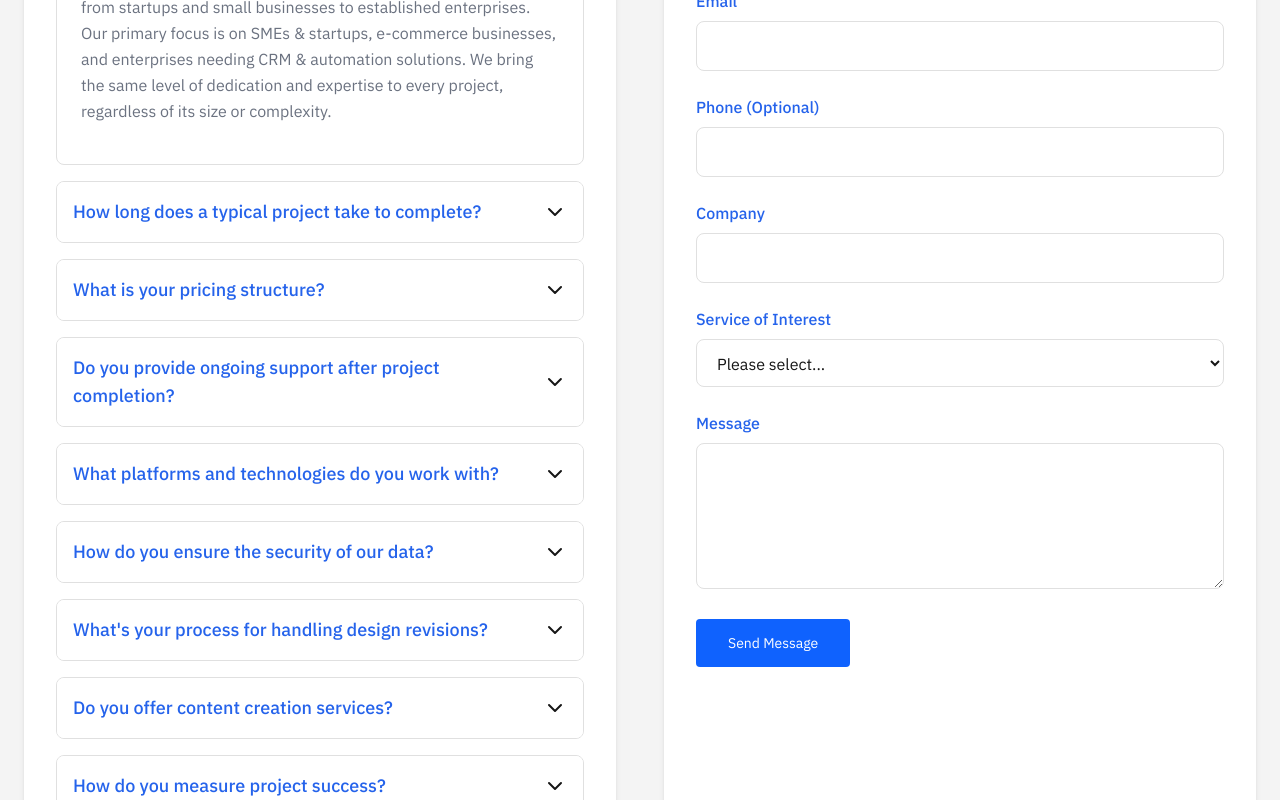
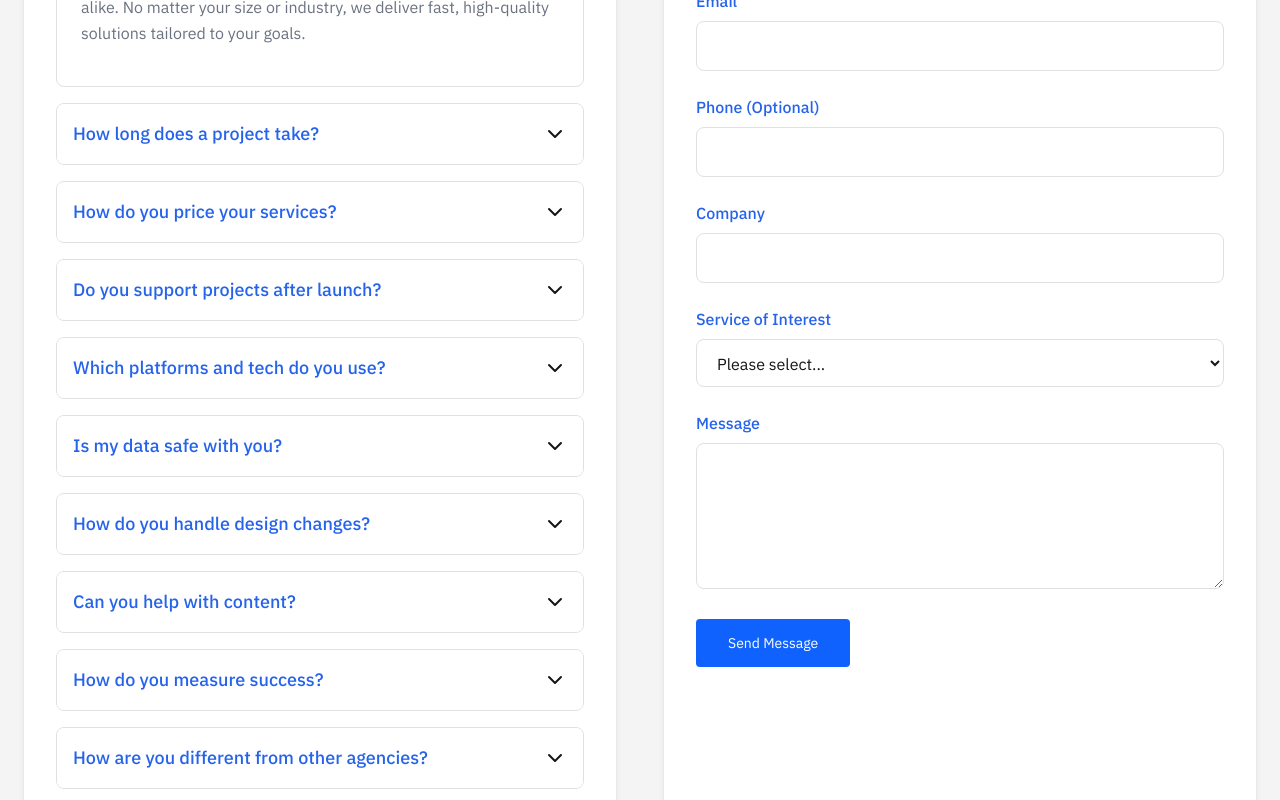
Before and after one commit to Skunkworks-Digital/www, a React (Vite) app: page / in a window 1280 px wide. Shown: the part 5300-6100 px from the top of the page. Built offline with nearby package versions, Linux system fonts and the light colour scheme.

Commit message:
Update Faq.tsx

```diff
--- a/src/components/Faq.tsx
+++ b/src/components/Faq.tsx
@@ -68,52 +68,57 @@ const Faq: React.FC = () => {
     {
       title: "What types of businesses do you work with?",
       content:
-        "We work with businesses of all sizes across various industries, from startups and small businesses to established enterprises. Our primary focus is on SMEs & startups, e-commerce businesses, and enterprises needing CRM & automation solutions. We bring the same level of dedication and expertise to every project, regardless of its size or complexity.",
+        "We work with startups, small businesses, and large enterprises alike. No matter your size or industry, we deliver fast, high-quality solutions tailored to your goals.",
     },
     {
-      title: "How long does a typical project take to complete?",
+      title: "How long does a project take?",
       content:
-        "Project timelines vary depending on scope, complexity, and specific requirements. A basic website might take 4-6 weeks, while a comprehensive e-commerce platform or CRM implementation could take 2-4 months. During our initial consultation, we'll provide a detailed timeline based on your specific needs and work with you to establish realistic milestones and deadlines.",
+        "We move fast. Most projects take 4–6 weeks, and more complex systems up to a few months. You’ll get a clear timeline upfront, and we always stick to it.",
     },
     {
-      title: "What is your pricing structure?",
+      title: "How do you price your services?",
       content:
-        "We offer flexible pricing options including project-based quotes, monthly retainers, and growth-based partnerships. Our pricing is transparent, with no hidden fees or surprise costs. We'll work with you to find a pricing structure that suits your budget and business needs. During our initial consultation, we'll discuss your requirements in detail and provide a customized quote based on the scope of work.",
+        "We offer flexible pricing—fixed, retainer, or performance-based. Our proposals are clear, fair, and aligned with your business goals.",
     },
     {
-      title: "Do you provide ongoing support after project completion?",
+      title: "Do you support projects after launch?",
       content:
-        "Yes, we offer various support and maintenance packages to ensure your digital assets continue to perform optimally. These include technical support, content updates, security monitoring, performance optimization, and strategic guidance. We believe in building long-term relationships with our clients and providing continuous value beyond the initial project implementation.",
+        "Absolutely. We offer ongoing support, optimization, updates, and strategic guidance to keep everything running smoothly long after launch.",
     },
     {
-      title: "What platforms and technologies do you work with?",
+      title: "Which platforms and tech do you use?",
       content:
-        "We are platform-agnostic and work with a wide range of technologies based on what best suits your specific needs. For e-commerce, we work with platforms like Shopify, WooCommerce, and Magento. For websites, we use WordPress, Webflow, and custom solutions. For CRM and automation, we implement HubSpot, Salesforce, and custom-built systems. Our focus is on selecting the right technology for your business rather than forcing a one-size-fits-all approach.",
+        "We’re tech-agnostic. From React to PHP, Shopify to HubSpot—whatever suits your project best, we work with it. Our stack adapts to you, not the other way around.",
     },
     {
-      title: "How do you ensure the security of our data?",
+      title: "Is my data safe with you?",
       content:
-        "We implement industry-standard security measures including SSL encryption, regular security audits, and compliance with data protection regulations. All our team members are trained in data security best practices, and we can sign NDAs if required. For sensitive projects, we offer additional security protocols tailored to your specific needs.",
+        "Yes. We follow strict security practices and can implement custom protocols if needed. Your privacy and protection are non-negotiable.",
     },
     {
-      title: "What's your process for handling design revisions?",
+      title: "How do you handle design changes?",
       content:
-        "We include 2-3 rounds of revisions in our standard project scope to ensure the final deliverable meets your expectations. Additional revisions can be accommodated if needed. Our design process is collaborative, with regular checkpoints for feedback to minimize major changes later in the project.",
+        "You get 2–3 rounds of revisions included. We stay collaborative throughout, so the end result looks and works exactly how you want.",
     },
     {
-      title: "Do you offer content creation services?",
+      title: "Can you help with content?",
       content:
-        "Yes, we have in-house content specialists who can create SEO-optimized website copy, blog articles, product descriptions, and marketing content. We also work with professional copywriters and photographers when specialized content is required. Content strategy is included in our comprehensive digital solutions.",
+        "Yes. Our team creates SEO-ready copy, product content, and more. If needed, we bring in expert writers and media pros too.",
     },
     {
-      title: "How do you measure project success?",
+      title: "How do you measure success?",
       content:
-        "We establish clear KPIs at the start of each project, which may include metrics like conversion rates, page load speeds, search rankings, or sales figures depending on your goals. You'll receive regular reports with insights and recommendations for continuous improvement.",
+        "With clear KPIs from the start—like conversions, speed, or sales. We track progress and give you regular updates and insights.",
     },
     {
-      title: "What makes your approach different from other agencies?",
+      title: "How are you different from other agencies?",
       content:
-        "We combine technical expertise with deep business understanding to create solutions that drive real results. Rather than just building what you ask for, we analyze your business objectives and user needs to recommend the most effective solutions. Our agile approach ensures we can adapt as your needs evolve.",
+        "We’re fast, strategic, and results-driven. We don’t just deliver what you ask—we help you build what your business really needs.",
+    },
+    {
+      title: "Do you partner with other companies?",
+      content:
+        "Yes! We collaborate with agencies, platforms, and service providers. Whether it's joint delivery or referrals, we’re open to strategic partnerships.",
     },
   ];
 
```
